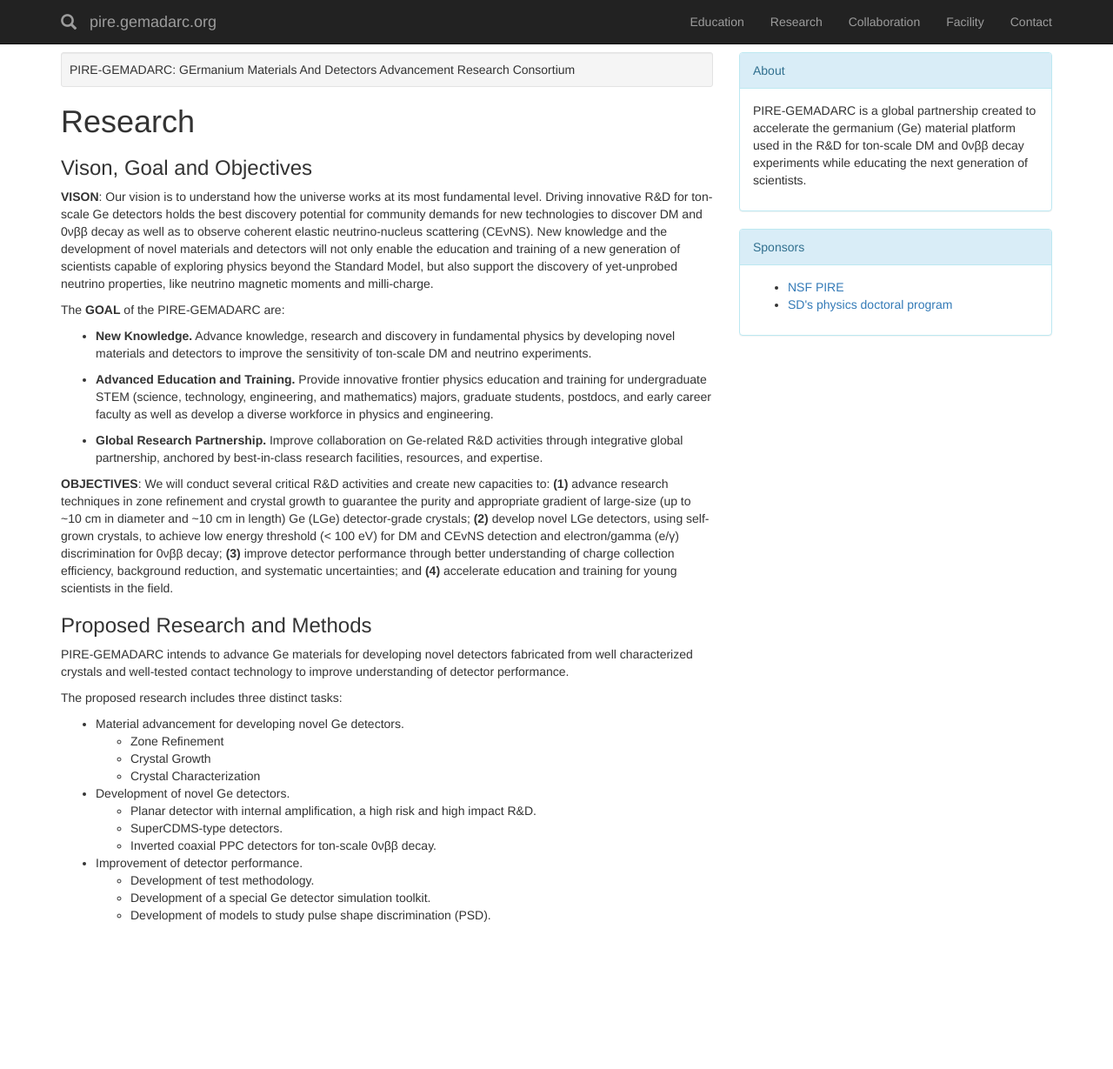
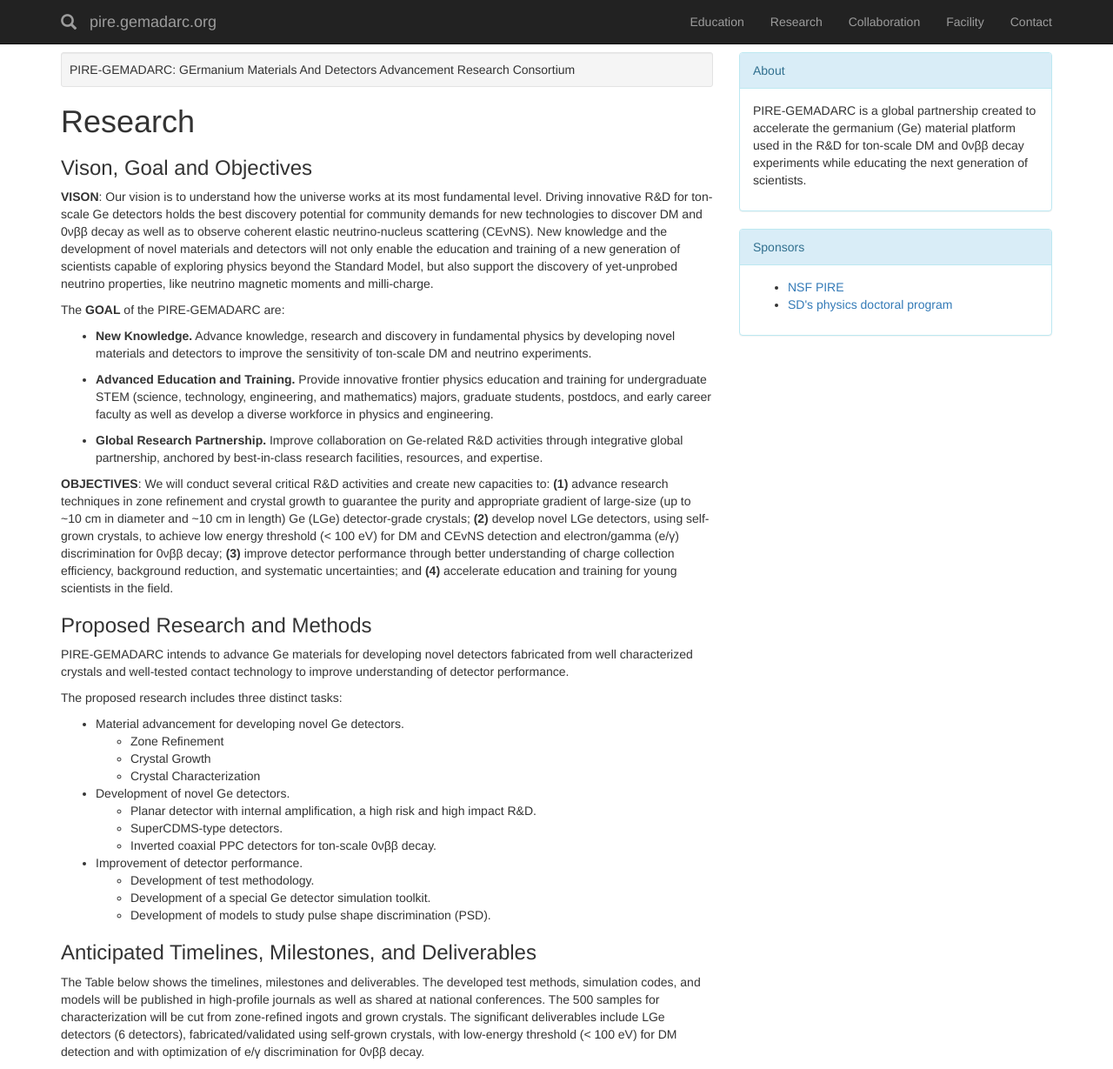
Before and after one commit to gemadarc/gemadarc.github.io, a Jekyll site: the page built from research.md, in a window 1280 px wide and 1229 px high. Shown: the whole window at 87% size. Built offline with Jekyll 4.4.1, drawn with Linux system fonts in a browser that asks for light colours; nearby versions of some CDN libraries; our own code applies the rules of GitHub Pages for plain Markdown files.

Commit message:
Update research.md

```diff
--- a/research.md
+++ b/research.md
@@ -47,3 +47,9 @@ The proposed research includes three distinct tasks:
   - Development of test methodology.
   - Development of a special Ge detector simulation toolkit.
   - Development of models to study pulse shape discrimination (PSD).
+
+### Anticipated Timelines, Milestones, and Deliverables
+The Table below shows the timelines, milestones and deliverables. The developed test methods, simulation
+codes, and models will be published in high-profile journals as well as shared at national conferences. The
+500 samples for characterization will be cut from zone-refined ingots and grown crystals. The significant deliverables include LGe detectors (6 detectors), fabricated/validated using self-grown crystals, with low-energy threshold (< 100 eV) for DM
+detection and with optimization of e/γ discrimination for 0νββ decay.
```
